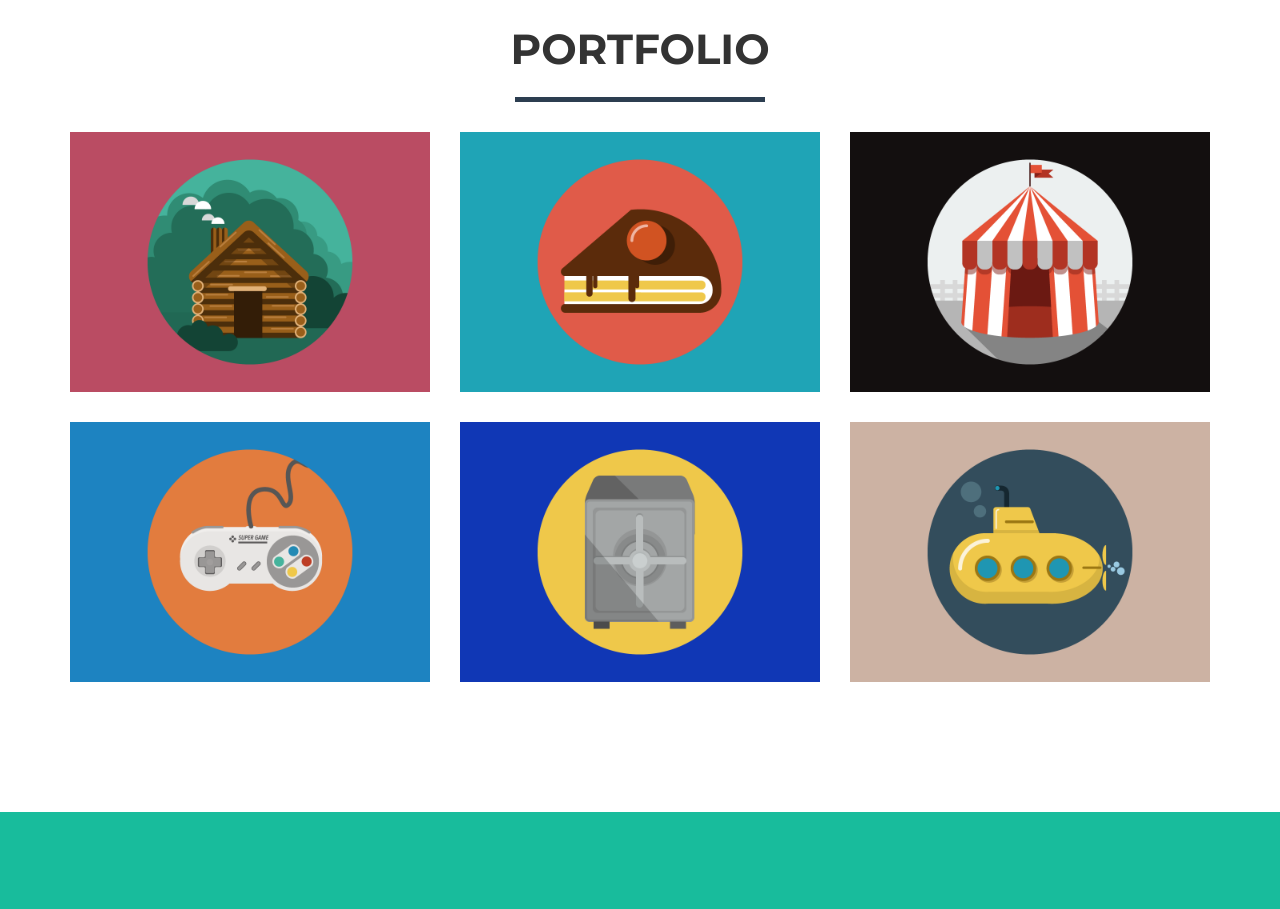
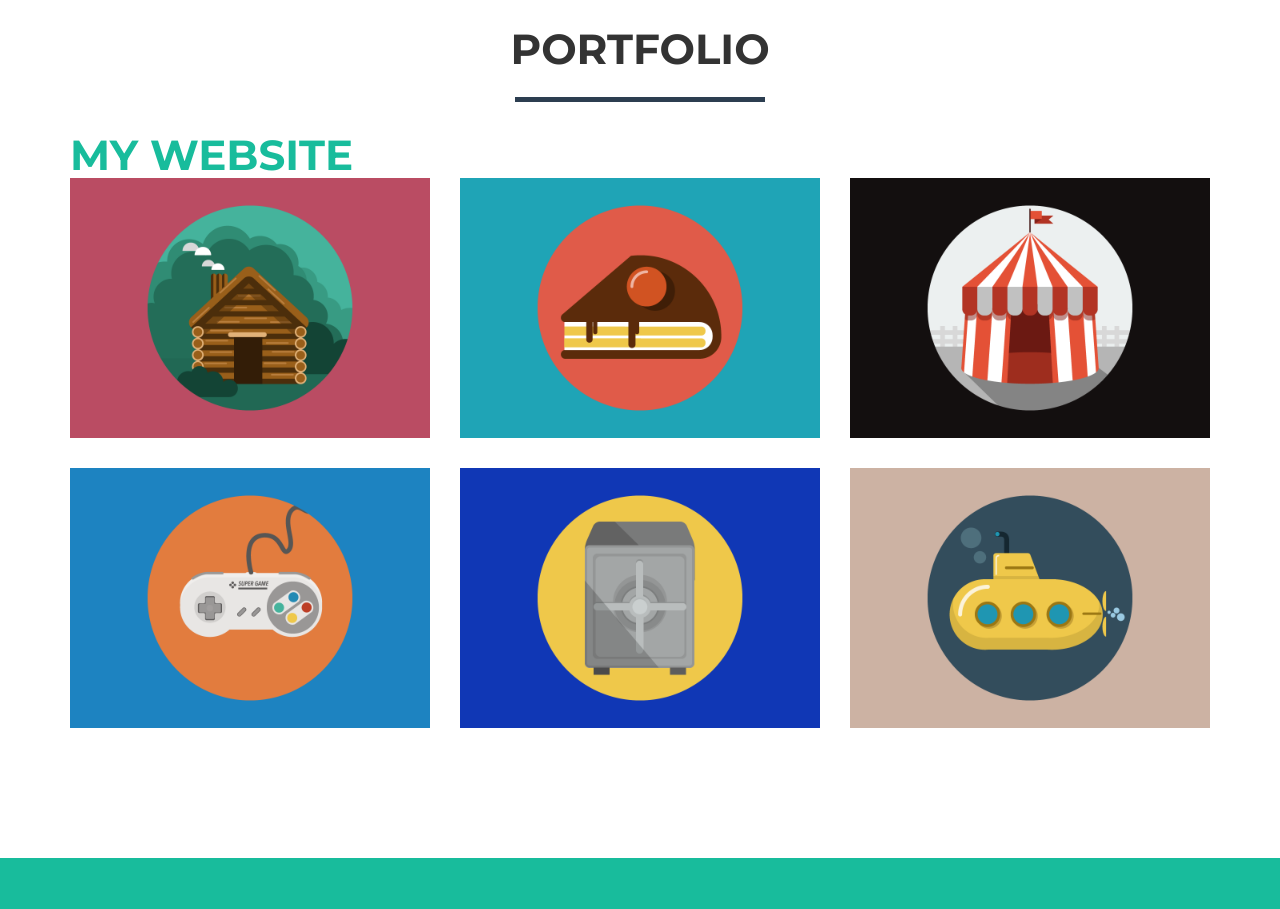
Before and after one commit to RavenParaan/RavenParaan.github.io, a website: page index.html in a window 1280 px wide. Shown: the part 840-1749 px from the top of the page. Drawn offline with nearby package versions, Linux system fonts and the light colour scheme.

Commit message:
Update index.html

```diff
--- a/index.html
+++ b/index.html
@@ -91,6 +91,7 @@
                     <hr class="star-primary">
                 </div>
             </div>
+            <a href = "https://ravenparaan.github.io/Project/"><h2>My Website</h2></a>
             <div class="row">
                 <div class="col-sm-4 portfolio-item">
                     <a href="#portfolioModal1" class="portfolio-link" data-toggle="modal">
```
